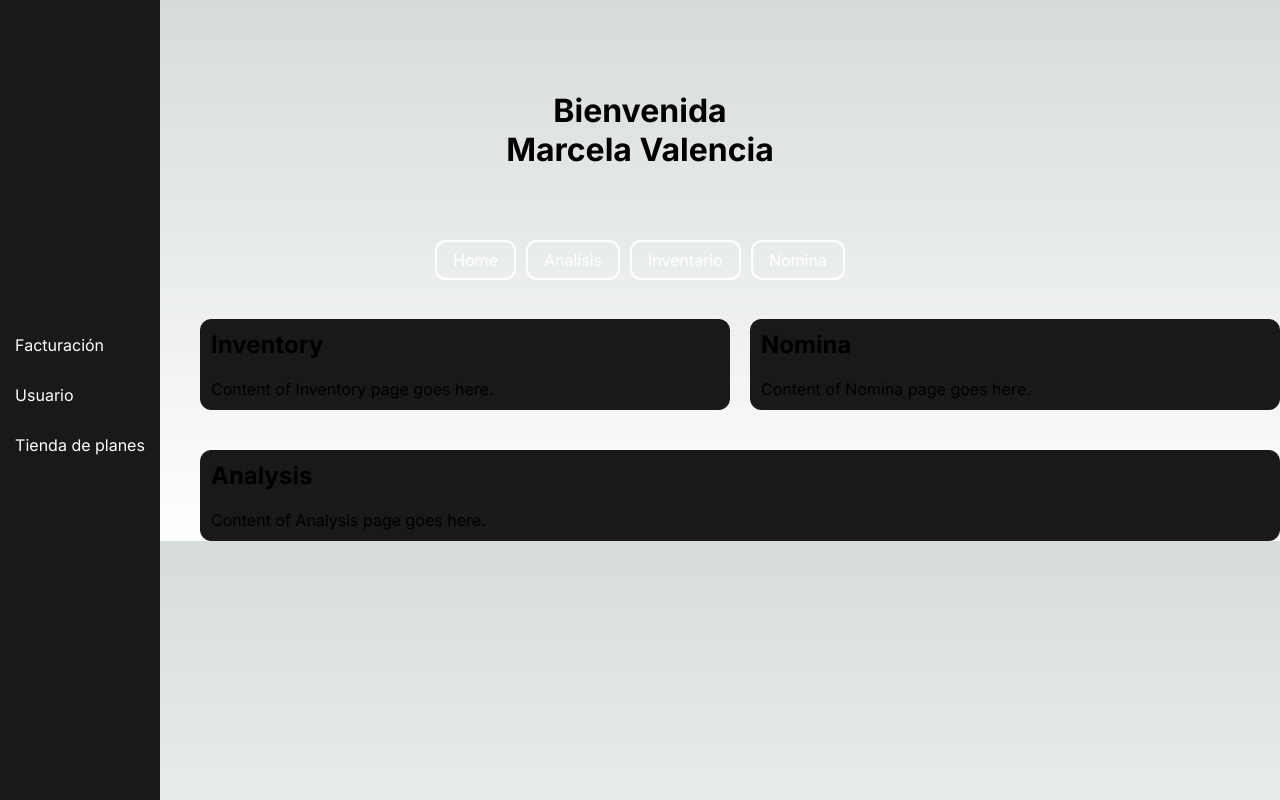
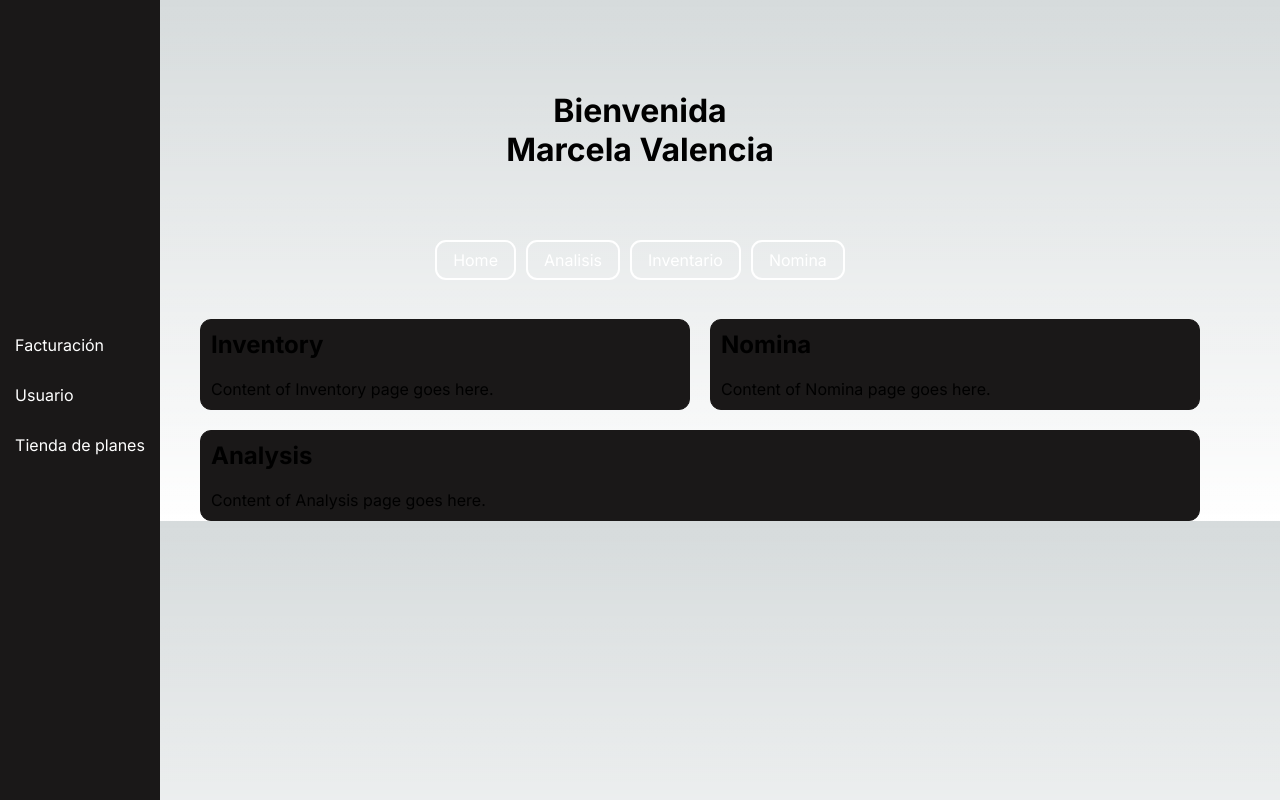
Before and after one commit to gabadabaduu/FrontEndProyectoArqui, a Next.js app in the folder arquitienda/: page / in a window 1280 px wide. Built offline with nearby package versions, Linux system fonts and the light colour scheme.

Commit message:
aesthetic cajitas xd falta fvolverlas botones pero en eso estoy

```diff
--- a/arquitienda/src/app/globals.css
+++ b/arquitienda/src/app/globals.css
@@ -197,7 +197,7 @@ a {
 .box {
   flex: 1;
   border: 1px solid #ccc;
-  margin-right: 220px;
+  margin-right: 100px;
   cursor: pointer;
   transition: margin-right 0.3s;
 }
--- a/arquitienda/src/app/page.module.css
+++ b/arquitienda/src/app/page.module.css
@@ -236,11 +236,12 @@
 .box {
   flex: 1;
   border: 1px solid #1a1818;
-  margin-left: 20px;
+  margin-left: 10px;
   background-color: #1a1818;
   border-radius: 11px;
   cursor: pointer;
   transition: margin-right 0.3s;
+  margin-right: 80px;
 }
 
 .box h2 {
@@ -284,6 +285,7 @@
   border-radius: 11px;
   cursor: pointer;
   transition: margin-right 0.3s;
+  margin-right: 10px;
 }
 
 .boxb {
@@ -292,6 +294,7 @@
   background-color: #1a1818;
   margin-left: 200px;
   border-radius: 11px;
+  margin-right: 80px;
   cursor: pointer;
   transition: margin-right 0.3s;
 }
--- a/arquitienda/src/app/page.tsx
+++ b/arquitienda/src/app/page.tsx
@@ -21,7 +21,7 @@ const Boxa = ({ title, content }: BoxProps) => {
 const Boxb = ({ title, content }: BoxProps) => {
 
   return (
-    <div className={styles.boxa}>
+    <div className={styles.boxb}>
       <h2>{title}</h2>
       <p>{content}</p>
     </div>
@@ -47,11 +47,9 @@ const Home = () => {
         <br />
        <br />
       </div>
-      <br />
        <br />
       <div className={styles.container}>
       <br />
-       <br />
       <Boxb title="Analysis" content="Content of Analysis page goes here." />
       </div>
 
```
